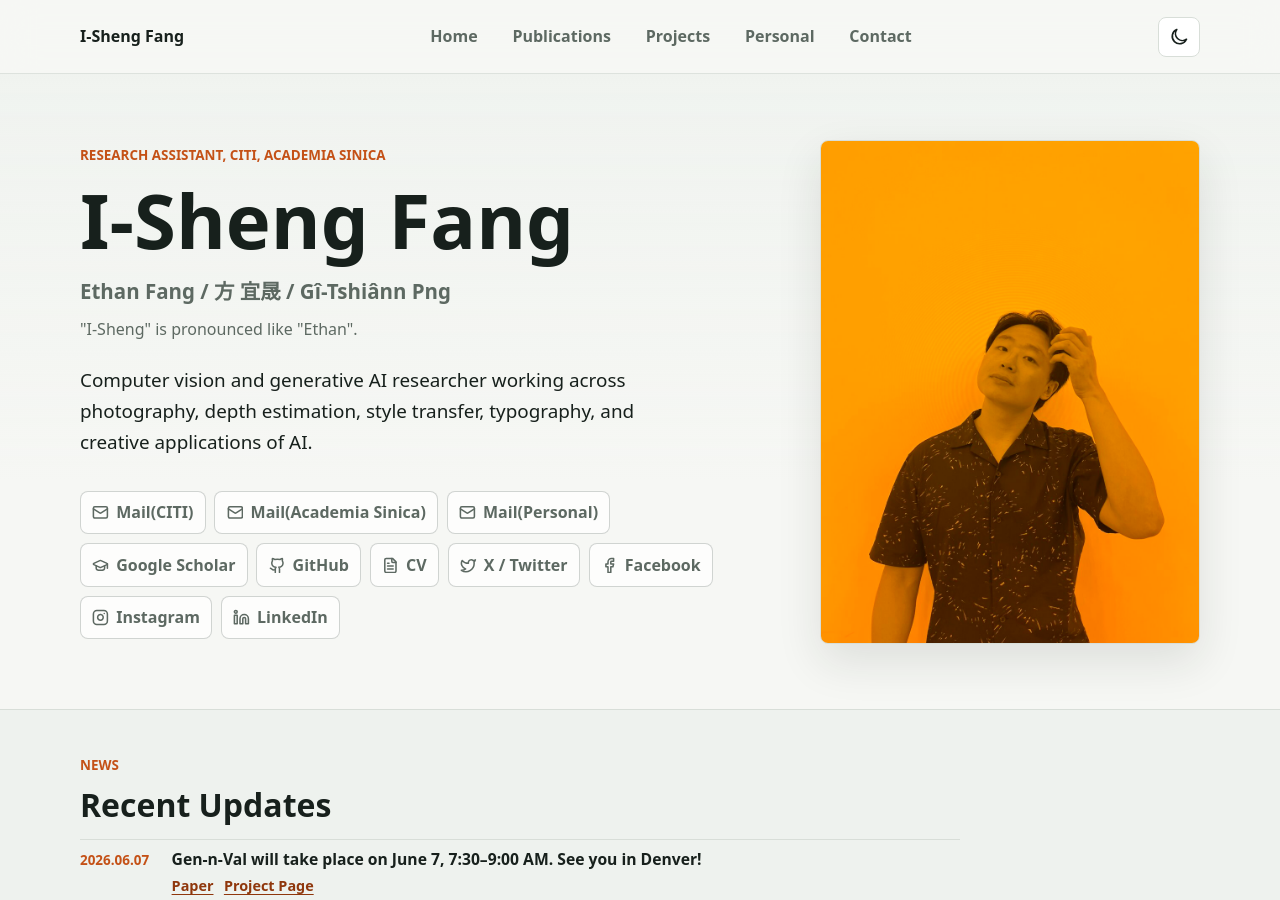
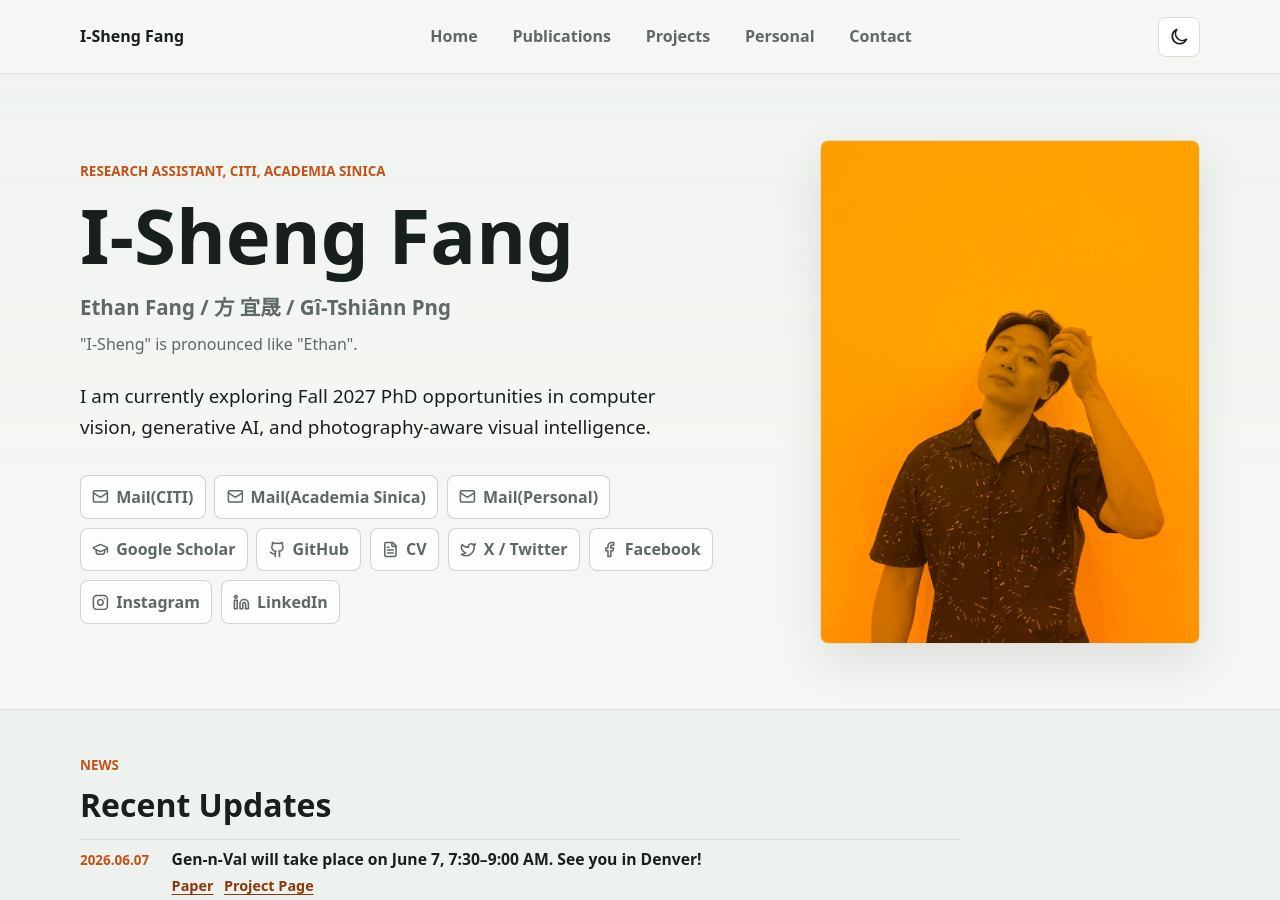
Before and after one commit to IShengFang/ishengfang.github.io, a Jekyll site: the page built from index.md, in a window 1280 px wide and 900 px high. Built offline with Jekyll 4.4.1, drawn with Linux system fonts in a browser that asks for light colours; some web fonts are replaced.

Commit message:
Revise hero summary in profile.yml
Updated hero summary to reflect current PhD opportunities in computer vision and generative AI.

```diff
--- a/_data/profile.yml
+++ b/_data/profile.yml
@@ -8,7 +8,7 @@ role: "Research Assistant, CITI, Academia Sinica"
 advisor:
   name: "Dr. Jun-Cheng Chen"
   url: "https://www.citi.sinica.edu.tw/pages/pullpull/index_en.html"
-hero_summary: "Computer vision and generative AI researcher working across photography, depth estimation, style transfer, typography, and creative applications of AI."
+hero_summary: "I am currently exploring Fall 2027 PhD opportunities in computer vision, generative AI, and photography-aware visual intelligence."
 short_bio:
   - 'I am a Research Assistant in CITI at Academia Sinica, working with <a href="https://www.citi.sinica.edu.tw/pages/pullpull/index_en.html" target="_blank" rel="noopener noreferrer">Dr. Jun-Cheng Chen</a> on generative models and computer vision. I received my Master&apos;s degree in Robotics from National Yang Ming Chiao Tung University in January 2023, advised by <a href="https://www.cs.nycu.edu.tw/members/detail/yschen" target="_blank" rel="noopener noreferrer">Prof. Yong-Sheng Chen</a> and <a href="https://walonchiu.github.io/" target="_blank" rel="noopener noreferrer">Prof. Wei-Chen (Walon) Chiu</a>. Before that, I studied computer science at National Chengchi University with <a href="http://www.cs.nccu.edu.tw/~ytpeng/" target="_blank" rel="noopener noreferrer">Prof. Yan-Tsung Peng</a>, worked as a research assistant at the Enriched Vision Applications Lab at National Chiao Tung University, and received my Bachelor&apos;s degree in Mathematical Science from National Chengchi University in January 2018.'
 interests:
```
